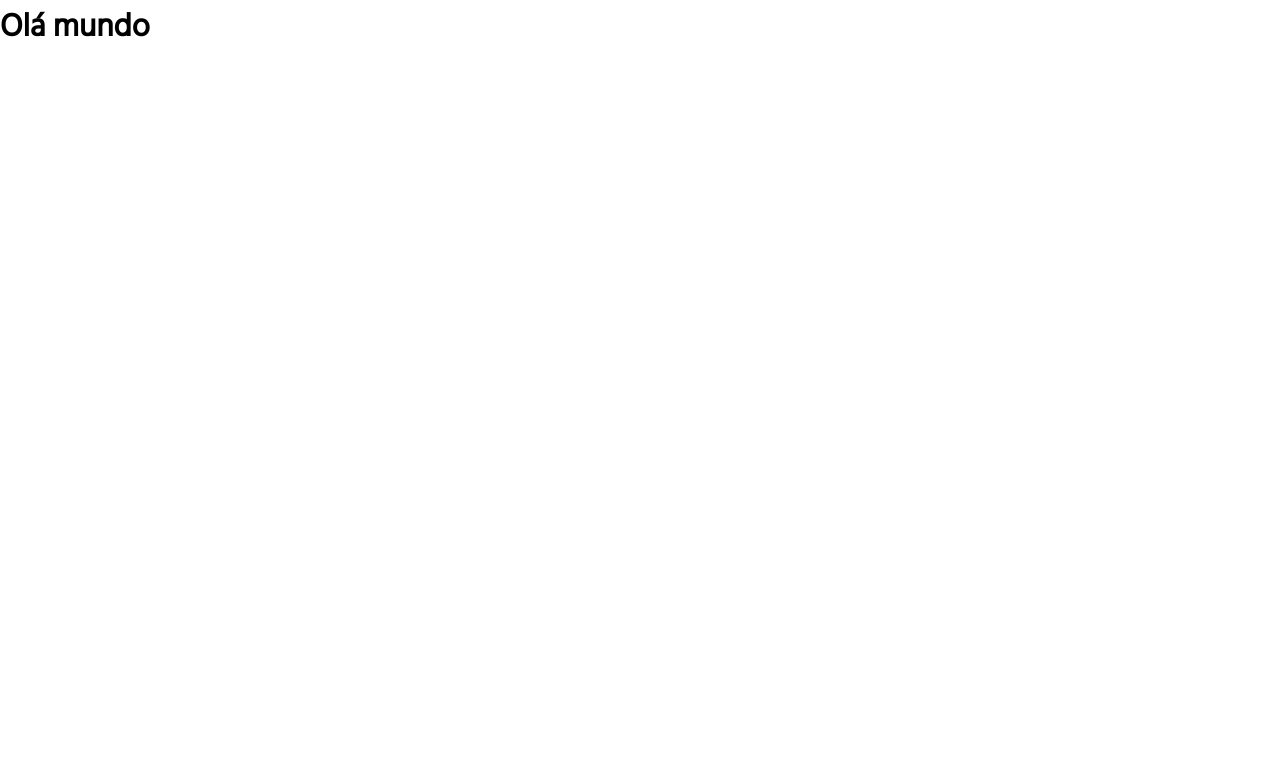
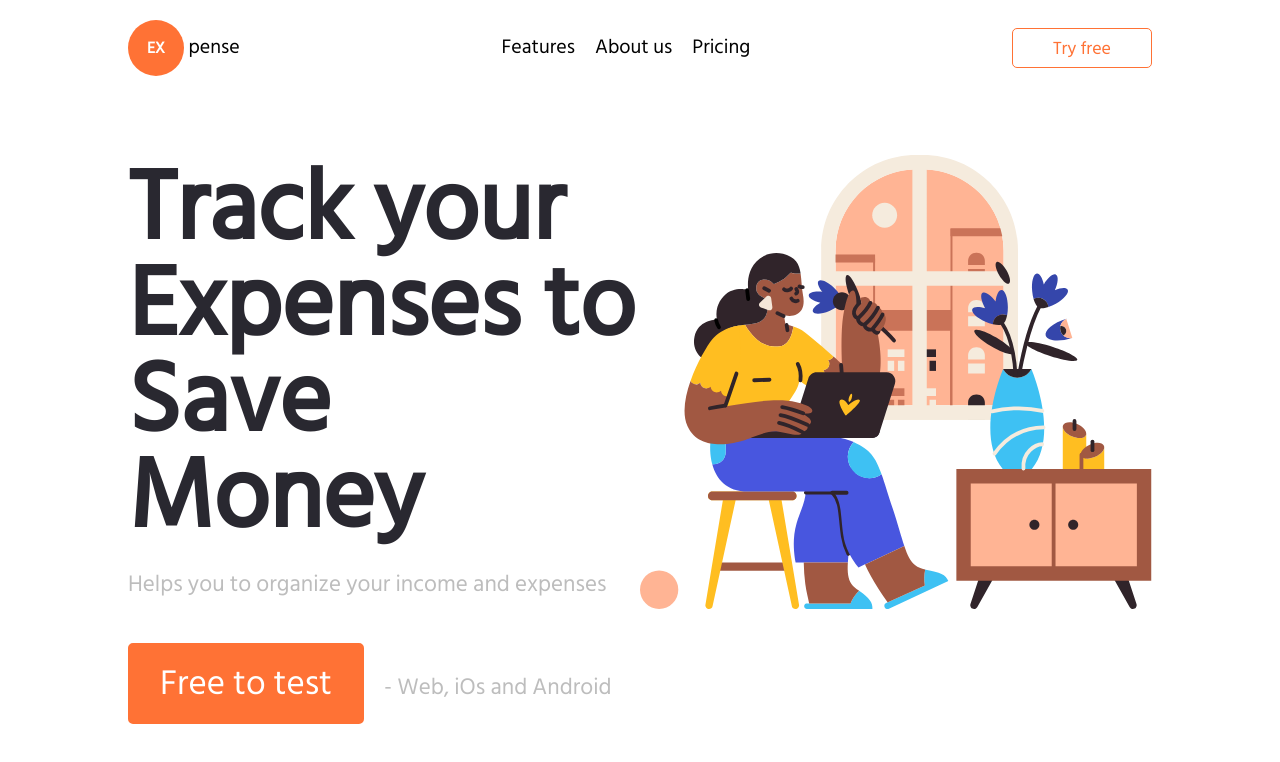
Before and after one commit to wesleyara/expense, a Next.js app: page / in a window 1280 px wide. Shown: the top 762 px of the page. Built offline with nearby package versions, Linux system fonts and the light colour scheme.

Commit message:
feat: adding components on the page

```diff
--- a/src/pages/index.tsx
+++ b/src/pages/index.tsx
@@ -1,9 +1,25 @@
 import type { NextPage } from "next";
+import { NavBar } from "../layout/NavBar";
+import { HomePage } from "../components/Home";
+import { useRouter } from "next/router";
 
 const Home: NextPage = () => {
+  const router = useRouter();
+
+  function handleNavigate() {
+    router.push("/dashboard");
+  }
+
   return (
     <>
-      <h1>Olá mundo</h1>
+      <NavBar
+        listOne="Features"
+        listTwo="About us"
+        listThree="Pricing"
+        buttonDescriber="Try free"
+        eventClick={handleNavigate}
+      />
+      <HomePage />
     </>
   );
 };
```
